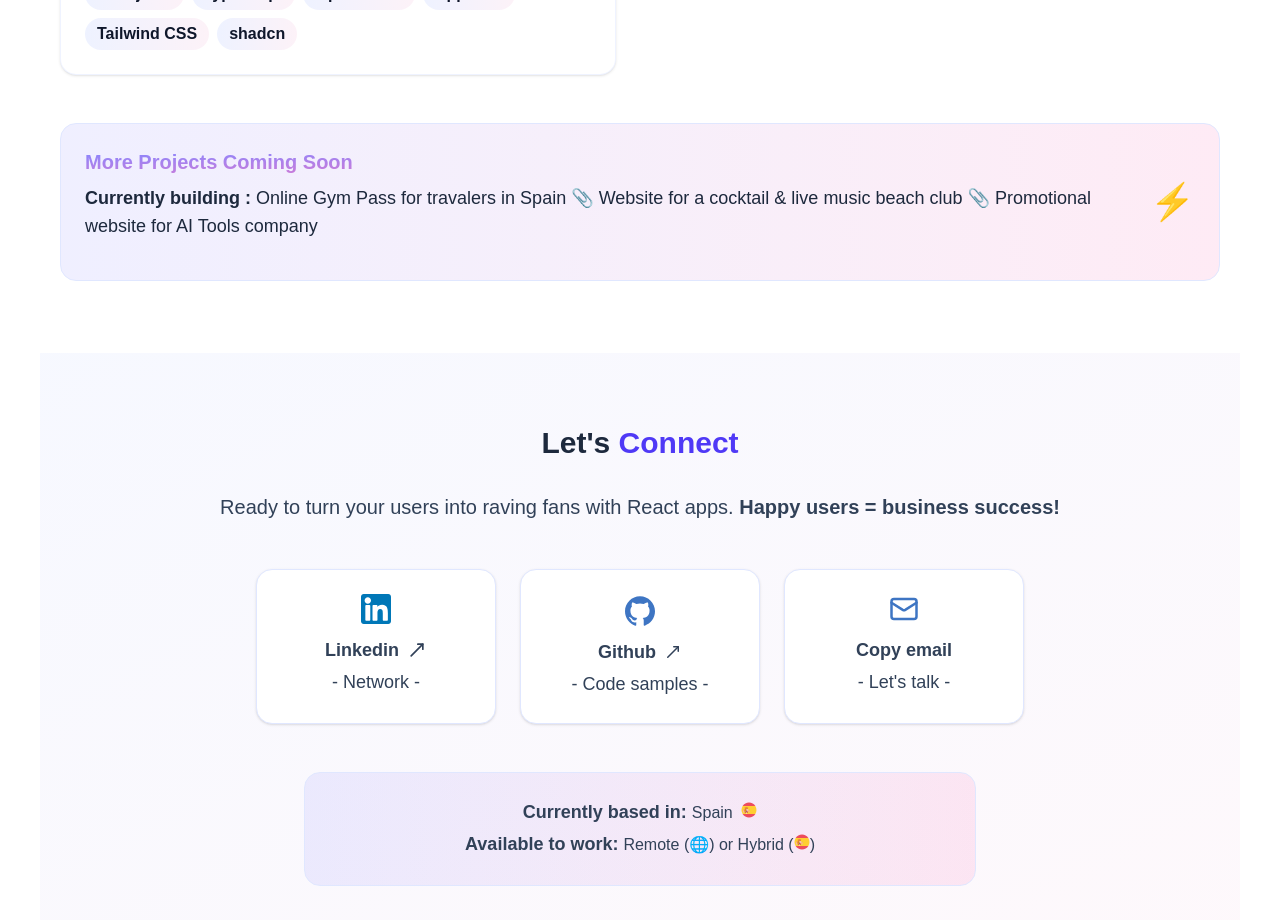
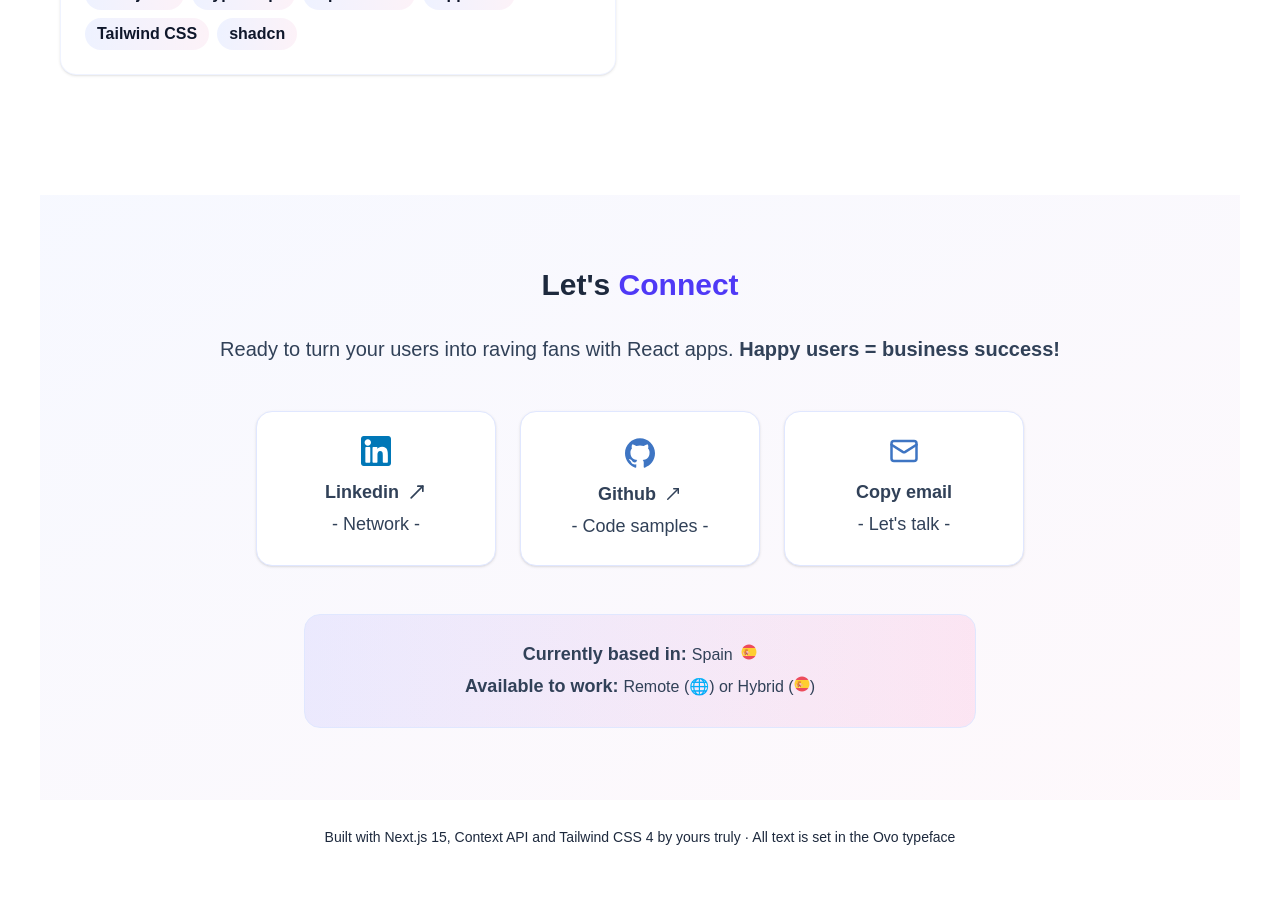
Before and after one commit to verobelo/portfolio-v2, a Next.js app: page / in a window 1280 px wide. Shown: the part 2660-3580 px from the top of the page. After the commit the page ends 3534 px from the top, so only its background shows below. Built offline with nearby package versions, Linux system fonts and the light colour scheme; a web font is replaced by a local one.

Commit message:
Remove section

```diff
--- a/_components/Projects.js
+++ b/_components/Projects.js
@@ -78,7 +78,7 @@ export default function Projects() {
             />
           ))}
         </div>
-        <div className='bg-gradient-to-r from-indigo-500/10 to-pink-500/10  rounded-2xl p-4 lg:p-6 border border-indigo-100'>
+        {/*<div className='bg-gradient-to-r from-indigo-500/10 to-pink-500/10  rounded-2xl p-4 lg:p-6 border border-indigo-100'>
           <div className='flex flex-col md:flex-row md:items-center md:justify-between gap-4'>
             <div>
               <h3 className='text-lg lg:text-xl font-bold bg-gradient-to-br from-indigo-400 to-pink-400 bg-clip-text text-transparent mb-2 dark:from-indigo-600 dark:to-pink-600'>
@@ -95,7 +95,7 @@ export default function Projects() {
             </div>
             <div className='hidden md:block md:text-4xl'>⚡</div>
           </div>
-        </div>
+        </div>*/}
       </div>
     </section>
   );
```
